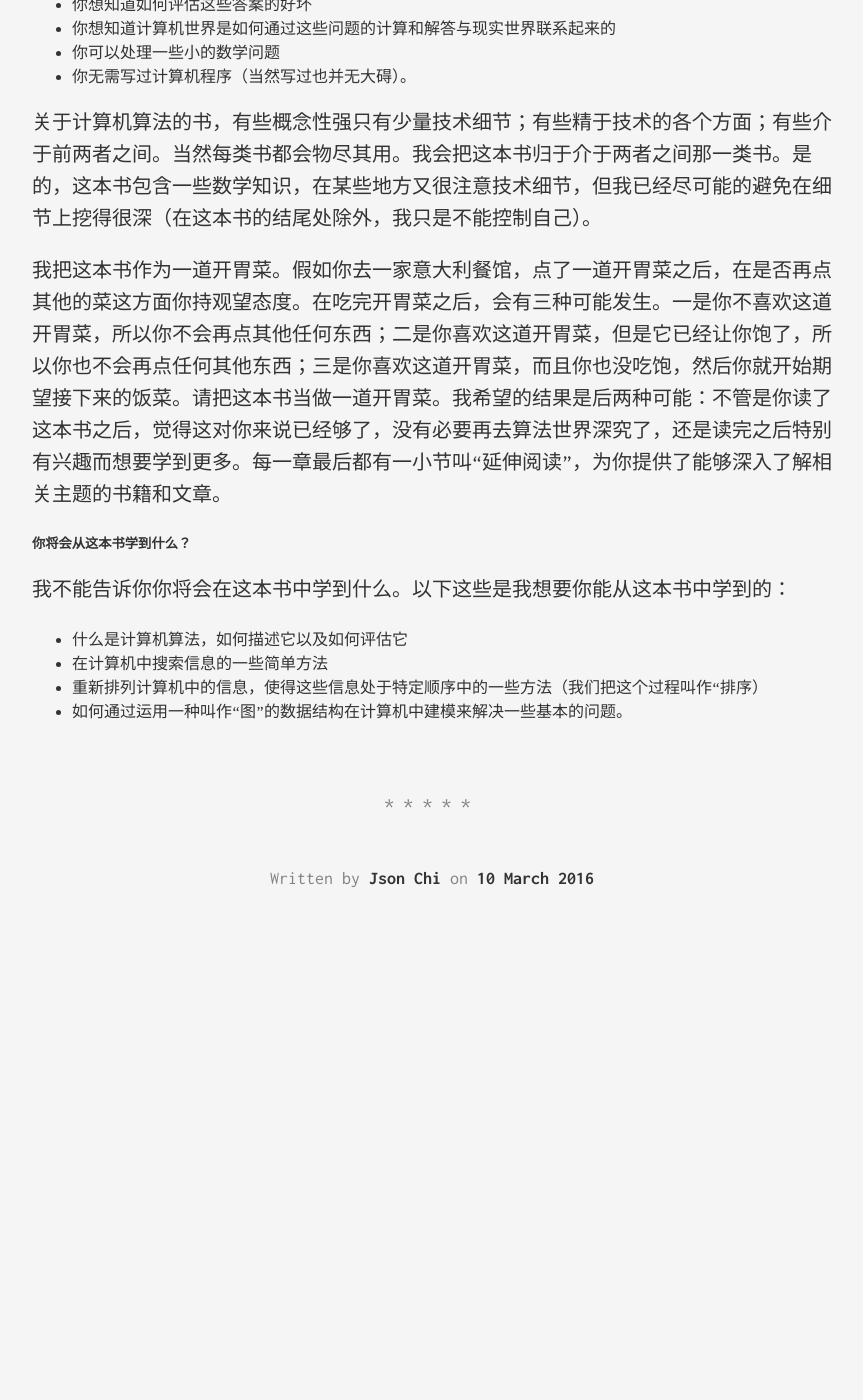
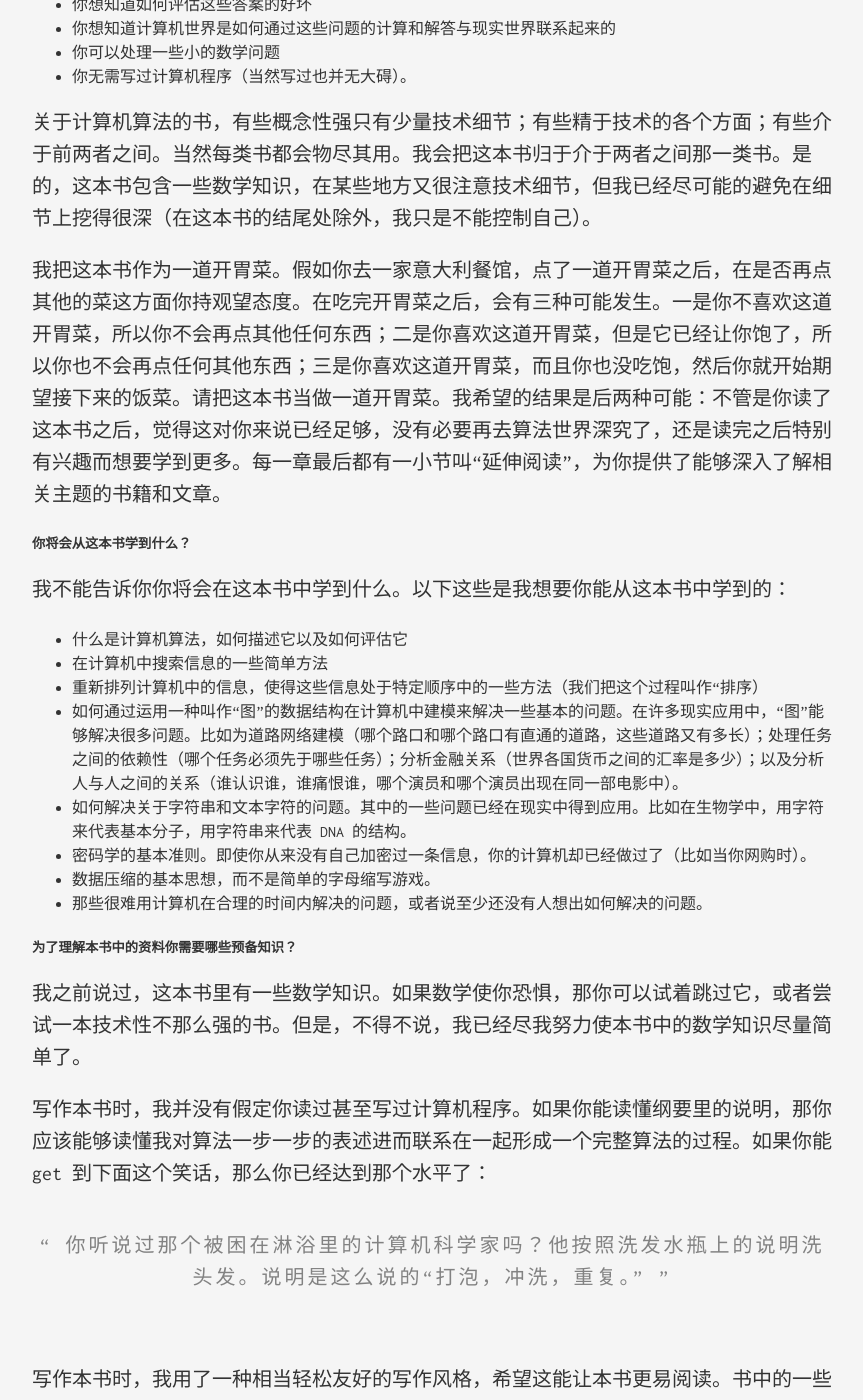
Before and after one commit to jsonchi/jsonchi.github.io, a Jekyll site: the page built from _posts/2016-03-10-preface.md, in a window 1280 px wide and 1400 px high, scrolled down 878 px. Shown: the whole window, without its empty margins (208-1071 px from the left). Built offline with Jekyll 4.4.1, drawn with Linux system fonts in a browser that asks for light colours; comment, search, counter and statistics services are not loaded; before the commit the page ends 1868 px from its top, so only the background shows below that; some of the changed text lies outside the part shown.

Commit message:
Finish preface

```diff
--- a/_posts/2016-03-10-preface.md
+++ b/_posts/2016-03-10-preface.md
@@ -21,7 +21,7 @@ title:  "前言"
 
 关于计算机算法的书，有些概念性强只有少量技术细节；有些精于技术的各个方面；有些介于前两者之间。当然每类书都会物尽其用。我会把这本书归于介于两者之间那一类书。是的，这本书包含一些数学知识，在某些地方又很注意技术细节，但我已经尽可能的避免在细节上挖得很深（在这本书的结尾处除外，我只是不能控制自己）。
 
-我把这本书作为一道开胃菜。假如你去一家意大利餐馆，点了一道开胃菜之后，在是否再点其他的菜这方面你持观望态度。在吃完开胃菜之后，会有三种可能发生。一是你不喜欢这道开胃菜，所以你不会再点其他任何东西；二是你喜欢这道开胃菜，但是它已经让你饱了，所以你也不会再点任何其他东西；三是你喜欢这道开胃菜，而且你也没吃饱，然后你就开始期望接下来的饭菜。请把这本书当做一道开胃菜。我希望的结果是后两种可能：不管是你读了这本书之后，觉得这对你来说已经够了，没有必要再去算法世界深究了，还是读完之后特别有兴趣而想要学到更多。每一章最后都有一小节叫“延伸阅读”，为你提供了能够深入了解相关主题的书籍和文章。
+我把这本书作为一道开胃菜。假如你去一家意大利餐馆，点了一道开胃菜之后，在是否再点其他的菜这方面你持观望态度。在吃完开胃菜之后，会有三种可能发生。一是你不喜欢这道开胃菜，所以你不会再点其他任何东西；二是你喜欢这道开胃菜，但是它已经让你饱了，所以你也不会再点任何其他东西；三是你喜欢这道开胃菜，而且你也没吃饱，然后你就开始期望接下来的饭菜。请把这本书当做一道开胃菜。我希望的结果是后两种可能：不管是你读了这本书之后，觉得这对你来说已经足够，没有必要再去算法世界深究了，还是读完之后特别有兴趣而想要学到更多。每一章最后都有一小节叫“延伸阅读”，为你提供了能够深入了解相关主题的书籍和文章。
 
 ##### 你将会从这本书学到什么？
 
@@ -30,4 +30,21 @@ title:  "前言"
 * 什么是计算机算法，如何描述它以及如何评估它
 * 在计算机中搜索信息的一些简单方法
 * 重新排列计算机中的信息，使得这些信息处于特定顺序中的一些方法（我们把这个过程叫作“排序）
-* 如何通过运用一种叫作“图”的数据结构在计算机中建模来解决一些基本的问题。
+* 如何通过运用一种叫作“图”的数据结构在计算机中建模来解决一些基本的问题。在许多现实应用中，“图”能够解决很多问题。比如为道路网络建模（哪个路口和哪个路口有直通的道路，这些道路又有多长）；处理任务之间的依赖性（哪个任务必须先于哪些任务）；分析金融关系（世界各国货币之间的汇率是多少）；以及分析人与人之间的关系（谁认识谁，谁痛恨谁，哪个演员和哪个演员出现在同一部电影中）。
+* 如何解决关于字符串和文本字符的问题。其中的一些问题已经在现实中得到应用。比如在生物学中，用字符来代表基本分子，用字符串来代表 DNA 的结构。
+* 密码学的基本准则。即使你从来没有自己加密过一条信息，你的计算机却已经做过了（比如当你网购时）。
+* 数据压缩的基本思想，而不是简单的字母缩写游戏。
+* 那些很难用计算机在合理的时间内解决的问题，或者说至少还没有人想出如何解决的问题。
+
+##### 为了理解本书中的资料你需要哪些预备知识？
+
+我之前说过，这本书里有一些数学知识。如果数学使你恐惧，那你可以试着跳过它，或者尝试一本技术性不那么强的书。但是，不得不说，我已经尽我努力使本书中的数学知识尽量简单了。
+
+写作本书时，我并没有假定你读过甚至写过计算机程序。如果你能读懂纲要里的说明，那你应该能够读懂我对算法一步一步的表述进而联系在一起形成一个完整算法的过程。如果你能 get 到下面这个笑话，那么你已经达到那个水平了：
+> 你听说过那个被困在淋浴里的计算机科学家吗？他按照洗发水瓶上的说明洗头发。说明是这么说的“打泡，冲洗，重复。”
+
+写作本书时，我用了一种相当轻松友好的写作风格，希望这能让本书更易阅读。书中的一些章节依赖于之前的章节，但是这种依赖很少。一些章节开始时技术性很低，但是逐渐地技术性越来越强。即使你发现你对一章力不从心，你也至少能够从阅读下一章的开头获益。
+
+#####问题反馈
+
+如您发现书中有误，请联系<unlocked@mit.edu>
```
